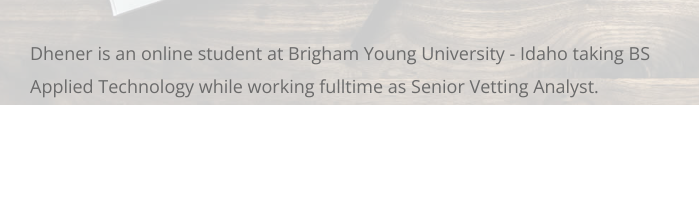
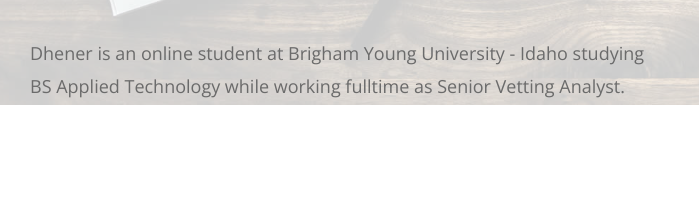
Before and after one commit to decreo17/myprofile, a plain HTML site: page index.html in a window 1280 px wide. Shown: the part 794-1001 px from the top of the page, 25-724 px from the left. Drawn offline with nearby package versions, Linux system fonts and the light colour scheme.

Commit message:
replace taking with studying based on suggestion by Sister A

```diff
--- a/index.html
+++ b/index.html
@@ -49,7 +49,7 @@
               <div class="tm-welcome-left">
                 <h2 class="tm-welcome-title">Welcome to Dhener's Profile Page</h2>
                 <p class="pb-0">
-                  Dhener is an online student at Brigham Young University - Idaho taking BS Applied Technology
+                  Dhener is an online student at Brigham Young University - Idaho studying BS Applied Technology
                   while working fulltime as Senior Vetting Analyst.
                 </p>
               </div>
```
